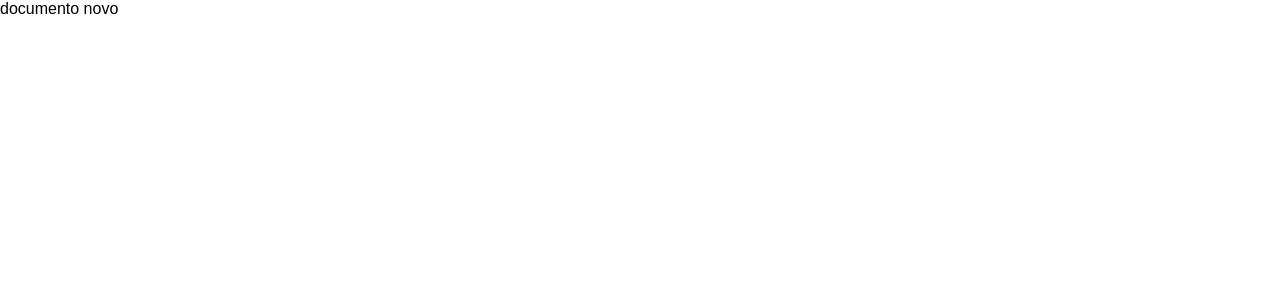
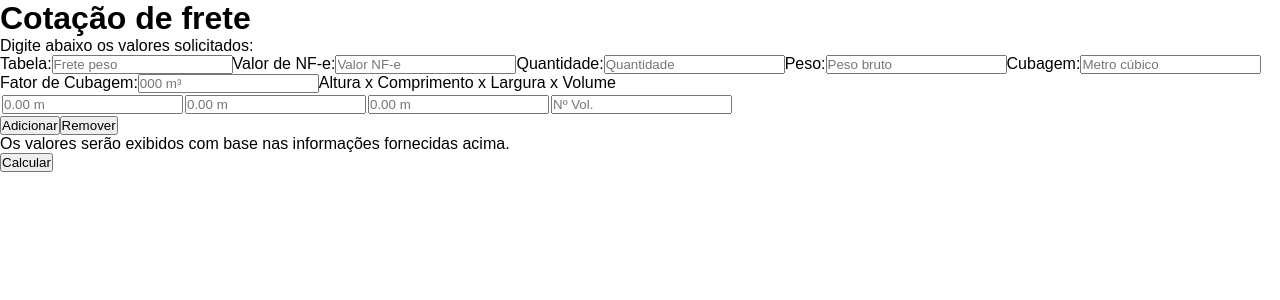
Before and after one commit to elieljuniorm/maia-transport, a React (Create React App) app: page / in a window 1280 px wide. Shown: the top 300 px of the page. Built offline with nearby package versions, Linux system fonts and the light colour scheme.

Commit message:
criando formulario padrao e componente css

```diff
--- a/src/App.js
+++ b/src/App.js
@@ -1,9 +1,10 @@
 import React from "react";
+import Calculadora from "./componente/Calculadora";
 
 function App() {
   return (
     <div className="App">
-      <p>documento novo</p>
+      <Calculadora/>
     </div>
   );
 }
--- /dev/null
+++ b/src/componente/Calculadora.js
@@ -0,0 +1,75 @@
+import React from 'react'
+
+import styles from './Calculadora.module.css'
+
+function Calculadora() {
+    return (
+
+        <div className={styles.pagina}>
+            <main>
+
+                <h1>Cotação de frete</h1>
+
+                <p>Digite abaixo os valores solicitados:</p>
+
+                <form Name={styles.formulario}>
+
+                    <label for="tabela">Tabela:</label>
+
+                    <input type="number" name="fretepeso" id="fretepeso" placeholder="Frete peso" required className={styles.entradaDados} />
+
+                    <label for="valornf">Valor de NF-e:</label>
+
+                    <input type="number" name="valornf" id="valornf" placeholder="Valor NF-e" required className={styles.entradaDados} />
+
+                    <label for="quantidade">Quantidade:</label>
+
+                    <input type="number" name="quantidade" id="quantidade" placeholder="Quantidade" className={styles.entradaDados} />
+
+                    <label for="peso">Peso:</label>
+
+                    <input type="number" name="peso" id="pesobruto" placeholder="Peso bruto" required className={styles.entradaDados} />
+
+                    <label for="cubagem">Cubagem:</label>
+
+                    <input type="number" name="cubagem" id="cubagem" placeholder="Metro cúbico" className={styles.entradaDados} />
+
+                    <label for="fator-de-cubagem">Fator de Cubagem:</label>
+
+                    <input type="number" name="fator" id="fator" placeholder="000 m³" className={styles.entradaDados} />
+
+                    <label for="altura-largura-comprimento">Altura x Comprimento x Largura x Volume</label>
+
+                    <table id="tabela-medida">
+
+                        <tr>
+                            <td><input type="number" name="altura" id="altura" placeholder="0.00 m" /></td>
+                            <td><input type="number" name="comprimento" id="comprimento" placeholder="0.00 m" /></td>
+                            <td><input type="number" name="largura" id="largura" placeholder="0.00 m" /></td>
+                            <td><input type="number" name="volume" id="volume" placeholder="Nº Vol." /></td>
+                        </tr>
+
+                    </table>
+
+                    <div class="botoes">
+                        <input type="button" value="Adicionar" onclick="adicionar()" className={styles.botaoDimensao} />
+                        <input type="button" value="Remover" onclick="remover()" className={styles.botaoDimensao} />
+                    </div>
+
+                </form>
+
+
+                <div id="resultado">
+                    <p>Os valores serão exibidos com base nas informações fornecidas acima.</p>
+                </div>
+
+                <div class="botoes">
+                    <input type="button" value="Calcular" onclick="calcular()" className={styles.botaoCalcular} />
+                </div>
+            </main>
+        </div>
+
+    )
+}
+
+export default Calculadora
```
Also changed, not shown: src/componente/Calculadora.module.css (added).
